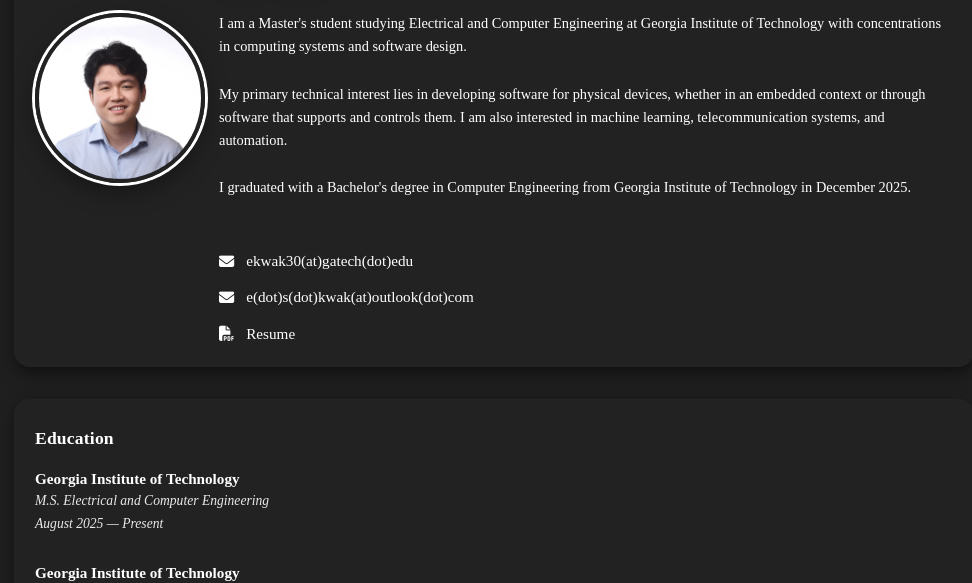
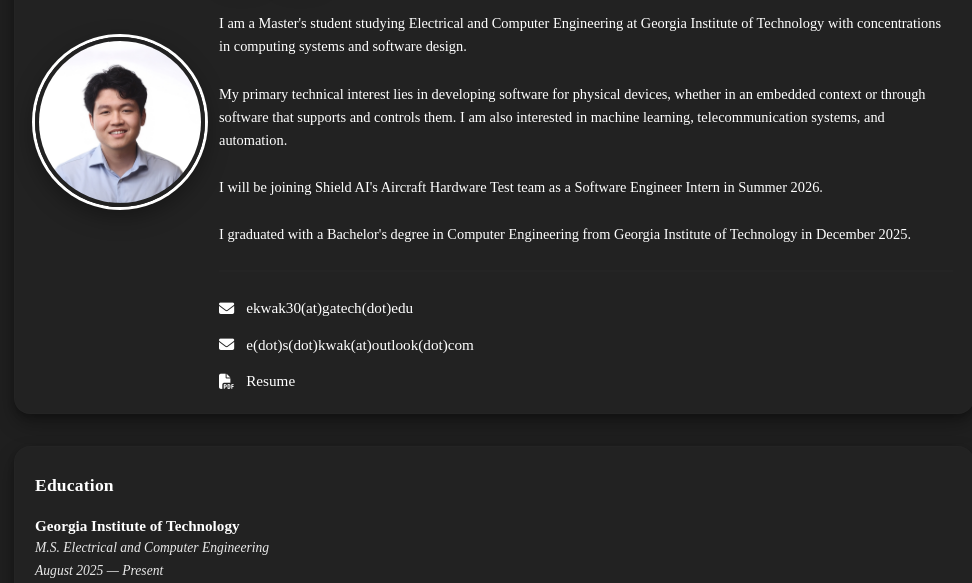
Before and after one commit to eskwak/eskwak.github.io, a plain HTML site: page index.html in a window 1280 px wide. Shown: the part 218-801 px from the top of the page, without its empty margins (146-1118 px from the left). Drawn offline with Linux system fonts and the light colour scheme; a web font is replaced by a local one.

Commit message:
updated index.html

```diff
--- a/index.html
+++ b/index.html
@@ -48,6 +48,10 @@
                     <p>
                       My primary technical interest lies in developing software for physical devices, whether in an embedded context or through
                       software that supports and controls them. I am also interested in machine learning, telecommunication systems, and automation.
+                    </p>
+                    <br>
+                    <p>
+                      I will be joining Shield AI's Aircraft Hardware Test team as a Software Engineer Intern in Summer 2026.
                     </p>
                     <br>
                     <p>
```
